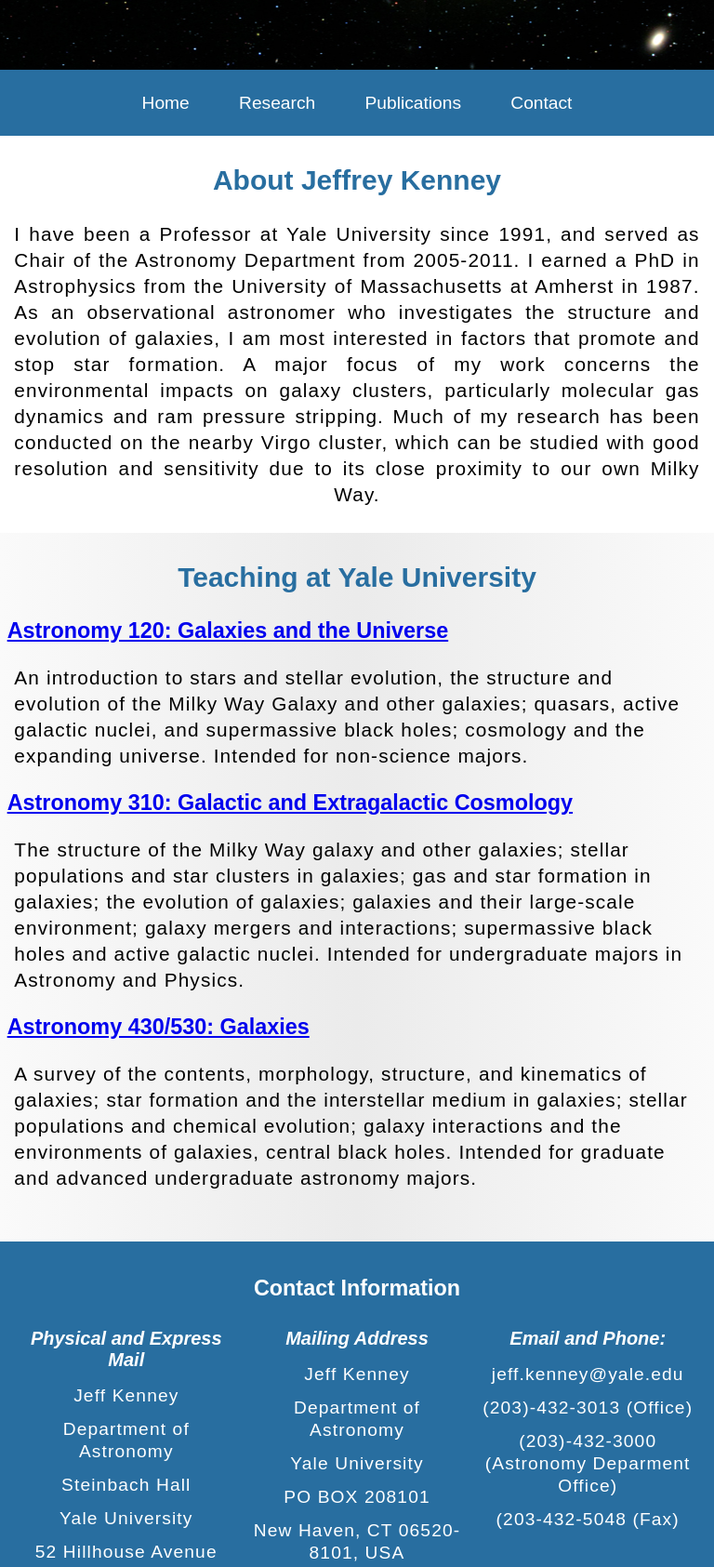
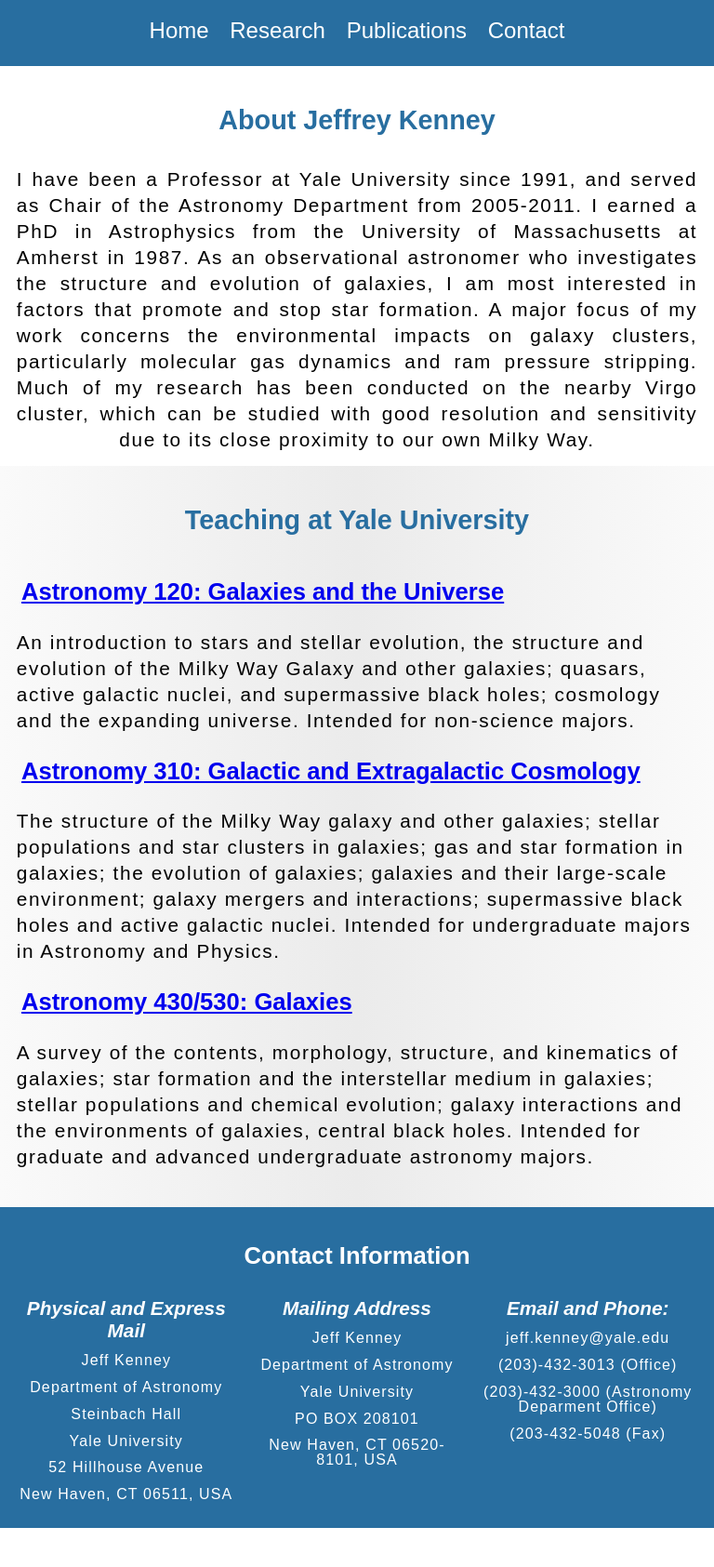
Before and after one commit to dominiceggerman/JeffreyK_Website, a plain HTML site: page pages/index.html in a window 768 px wide. Shown: the part 325-2010 px from the top of the page at 93% size. After the commit the page ends 1968 px from the top, so only its background shows below. Drawn offline with Linux system fonts and the light colour scheme; a web font is replaced by a local one.

Commit message:
Edited styling for larger screens and spelling corrections.

```diff
--- a/css/media-500-800.css
+++ b/css/media-500-800.css
@@ -6,23 +6,50 @@
 
     /* General */
     body {
-        font-size: 20px;
+        font-size: 24px;
+    }
+    h1 {
+        font-size: 2rem;
+    }
+    h2 {
+        font-size: 1.8rem;
+    }
+    body h2 {
+        padding: 3%;
+    }
+    h3 {
+        font-size: 1.6rem;
+        margin: 2%;
+    }
+    h4 {
+        font-size: 1.3rem;
     }
     p {
+        padding: 0.15rem;
+        margin: 0 2%;
         font-size: 1.3rem;
-        letter-spacing: 0.07rem;
+        letter-spacing: 0.1rem;
         line-height: 1.75rem;
     }
     .comment {
-        font-size: 1.1rem;
+        font-size: 1rem;
     }
 
     /* Header / Footer */
+    .header-back {
+        height: 40vh;
+    }
     footer p {
-        margin: 0.75rem 0;
-        font-size: 1.2rem;
+        margin: 0.5rem 0;
+        font-size: 1rem;
         letter-spacing: 0.07rem;
-        line-height: 1.5rem;
+        line-height: 1rem;
+    }
+
+    /* Nav */
+    nav a {
+        margin: 0;
+        font-size: 1.5rem;
     }
 
 }
--- a/css/style.css
+++ b/css/style.css
@@ -40,12 +40,10 @@
 }
 .comment {
     font-size: 0.9rem;
+    margin-bottom: 2%;
 }
 hr {
     border-color: rgb(40, 110, 160);
-}
-a {
-    /* text-decoration: none; */
 }
 a:hover {
     text-decoration: none;
```
Also changed, not shown: pages/projects.html (+7 -7 lines).
